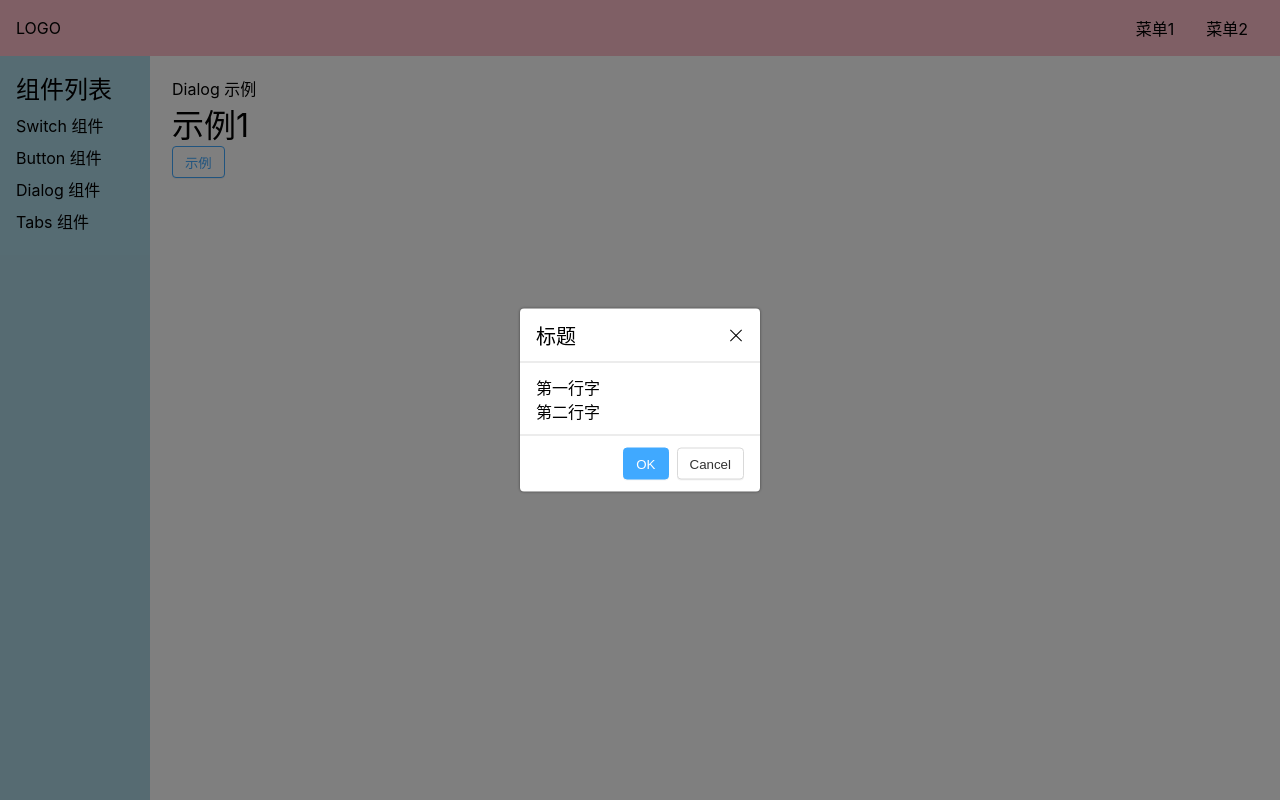
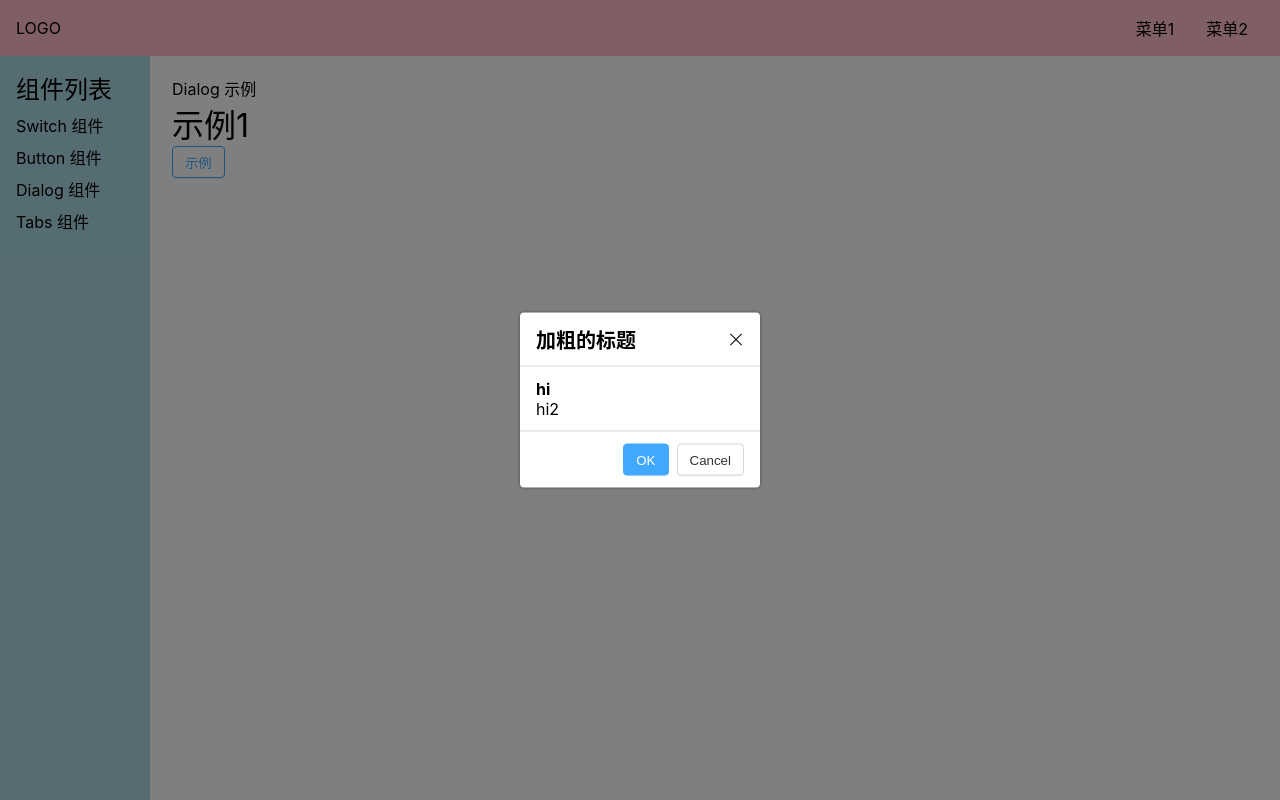
Before and after one commit to laohubb/sakula-ui, a Vue app: page /doc/dialog in a window 1280 px wide. Both pictures are taken after a click on the button "示例". Built offline with nearby package versions, Linux system fonts and the light colour scheme.

Commit message:
用具名插槽实现dialog自定义标题内容

```diff
--- a/src/components/DialogDemo.vue
+++ b/src/components/DialogDemo.vue
@@ -2,7 +2,16 @@
   <div>Dialog 示例</div>
   <h1>示例1</h1>
   <Button @click="toggle">示例</Button>
-  <Dialog v-model:visible="x" :closeOnClickOverlay="false" :ok="fn1" :cancel="fn2"></Dialog>
+  <Dialog v-model:visible="x" :closeOnClickOverlay="false"
+          :ok="fn1" :cancel="fn2">
+    <template v-slot:content>
+      <strong>hi</strong>
+      <div>hi2</div>
+    </template>
+  <template v-slot:title>
+    <strong>加粗的标题</strong>
+  </template>
+  </Dialog>
 </template>
 
 <script lang="ts">
--- a/src/lib/Dialog.vue
+++ b/src/lib/Dialog.vue
@@ -3,10 +3,12 @@
     <div class="gulu-dialog-overlay" @click="onClickOverlay"></div>
     <div class="gulu-dialog-wrapper">
       <div class="gulu-dialog">
-        <header>标题 <span class="gulu-dialog-close" @click="close"></span></header>
+        <header>
+          <slot name="title"/>
+          <span class="gulu-dialog-close" @click="close"></span>
+        </header>
         <main>
-          <p>第一行字</p>
-          <p>第二行字</p>
+          <slot name="content"/>
         </main>
         <footer>
           <Button level="main" @click="ok">OK</Button>
```
